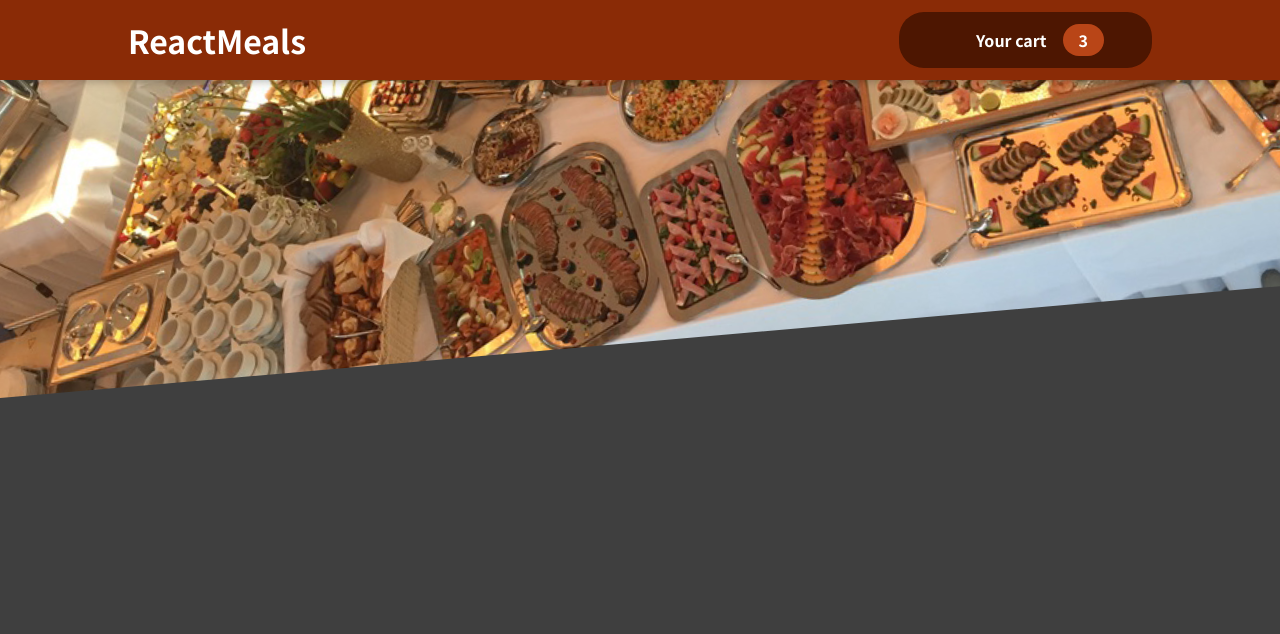
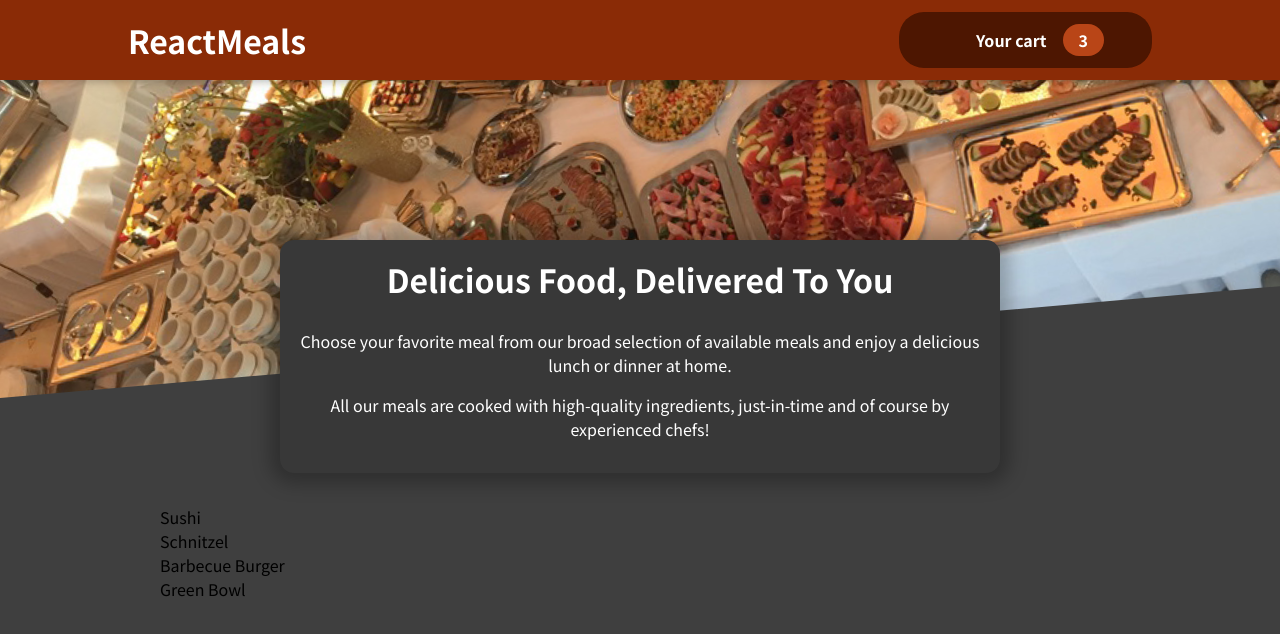
Before and after one commit to Eric-Lombardo/food-order-app, a React (Create React App) app: page / in a window 1280 px wide. Shown: the top 634 px of the page. Built offline with nearby package versions, Linux system fonts and the light colour scheme; some icons are missing.

Commit message:
Added Meals component

```diff
--- a/src/App.js
+++ b/src/App.js
@@ -1,10 +1,14 @@
 import React from "react";
 import Header from "./components/Layout/Header";
+import Meals from "./components/Meals/Meals";
 
 function App() {
   return (
     <>
       <Header />
+      <main>
+        <Meals />
+      </main>
     </>
   );
 }
--- /dev/null
+++ b/src/components/Meals/AvailableMeals.js
@@ -0,0 +1,43 @@
+import React from "react";
+import classes from "./AvailableMeals.module.css";
+
+const DUMMY_MEALS = [
+  {
+    id: "m1",
+    name: "Sushi",
+    description: "Finest fish and veggies",
+    price: 22.99,
+  },
+  {
+    id: "m2",
+    name: "Schnitzel",
+    description: "A german specialty!",
+    price: 16.5,
+  },
+  {
+    id: "m3",
+    name: "Barbecue Burger",
+    description: "American, raw, meaty",
+    price: 12.99,
+  },
+  {
+    id: "m4",
+    name: "Green Bowl",
+    description: "Healthy...and green...",
+    price: 18.99,
+  },
+];
+
+const AvailableMeals = () => {
+  const displayMealList = DUMMY_MEALS.map((item) => (
+    <li key={item.id}>{item.name}</li>
+  ));
+
+  return (
+    <section className={classes.meals}>
+      <ul>{displayMealList}</ul>
+    </section>
+  );
+};
+
+export default AvailableMeals;
--- /dev/null
+++ b/src/components/Meals/AvailableMeals.module.css
@@ -0,0 +1,25 @@
+
+.meals {
+  max-width: 60rem;
+  width: 90%;
+  margin: 2rem auto;
+  animation: meals-appear 1s ease-out forwards;
+}
+
+.meals ul {
+  list-style: none;
+  margin: 0;
+  padding: 0;
+}
+
+@keyframes meals-appear {
+  from {
+    opacity: 0;
+    transform: translateY(3rem);
+  }
+
+  to {
+    opacity: 1;
+    transform: translateY(0);
+  }
+}
--- /dev/null
+++ b/src/components/Meals/Meals.js
@@ -0,0 +1,14 @@
+import React from "react";
+import MealsSummary from "./MealsSummary";
+import AvailableMeals from "./AvailableMeals";
+
+const Meals = (props) => {
+  return (
+    <>
+      <MealsSummary />
+      <AvailableMeals />
+    </>
+  );
+};
+
+export default Meals;
--- /dev/null
+++ b/src/components/Meals/MealsSummary.js
@@ -0,0 +1,19 @@
+import classes from "./MealsSummary.module.css";
+
+const MealsSummary = () => {
+  return (
+    <section className={classes.summary}>
+      <h2>Delicious Food, Delivered To You</h2>
+      <p>
+        Choose your favorite meal from our broad selection of available meals
+        and enjoy a delicious lunch or dinner at home.
+      </p>
+      <p>
+        All our meals are cooked with high-quality ingredients, just-in-time and
+        of course by experienced chefs!
+      </p>
+    </section>
+  );
+};
+
+export default MealsSummary;
--- /dev/null
+++ b/src/components/Meals/MealsSummary.module.css
@@ -0,0 +1,18 @@
+.summary {
+  text-align: center;
+  max-width: 45rem;
+  width: 90%;
+  margin: auto;
+  margin-top: -10rem;
+  position: relative;
+  background-color: #383838;
+  color: white;
+  border-radius: 14px;
+  padding: 1rem;
+  box-shadow: 0 1px 18px 10px rgba(0, 0, 0, 0.25);
+}
+
+.summary h2 {
+  font-size: 2rem;
+  margin-top: 0;
+}
```
Also changed, not shown: 1 other file (tests, documents, lock files or other folders).
